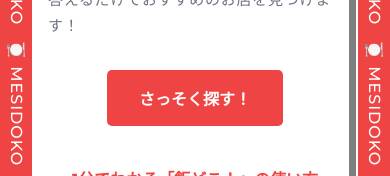
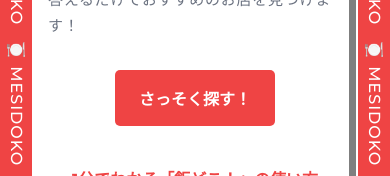
Before and after one commit to WebMaterial/what-to-eat, a React (Vite) app: page / in a window 390 px wide. Shown: the part 356-532 px from the top of the page. Built offline with nearby package versions, Linux system fonts and the light colour scheme.

Commit message:
style: responsive css

```diff
--- a/src/style.css
+++ b/src/style.css
@@ -577,7 +577,7 @@ body {
     font-weight: 700;
     display: block;
     margin: 32px auto;
-    padding: 16px 32px;
+    padding: 16px 24px;
   }
 
   .swiper-content {
```
